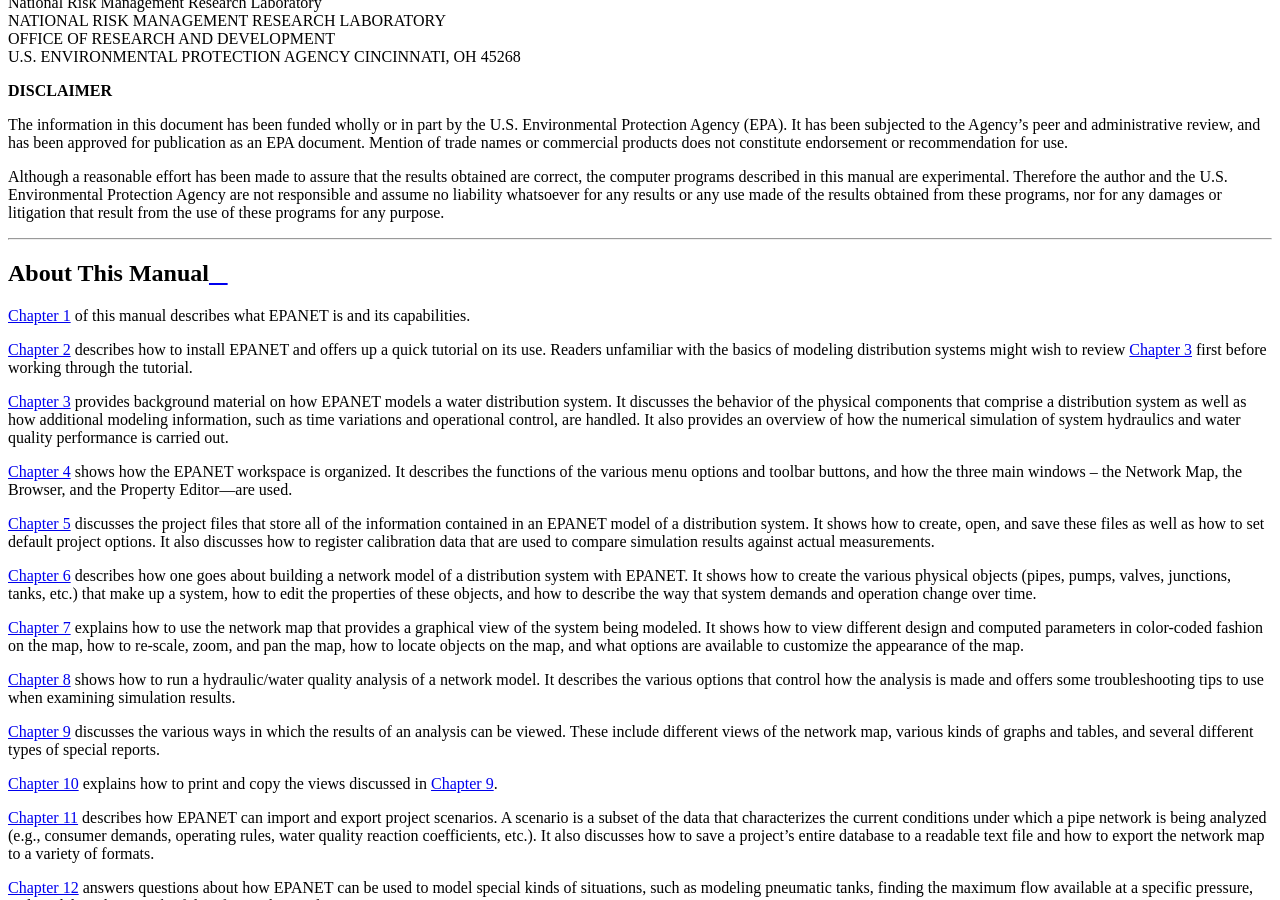
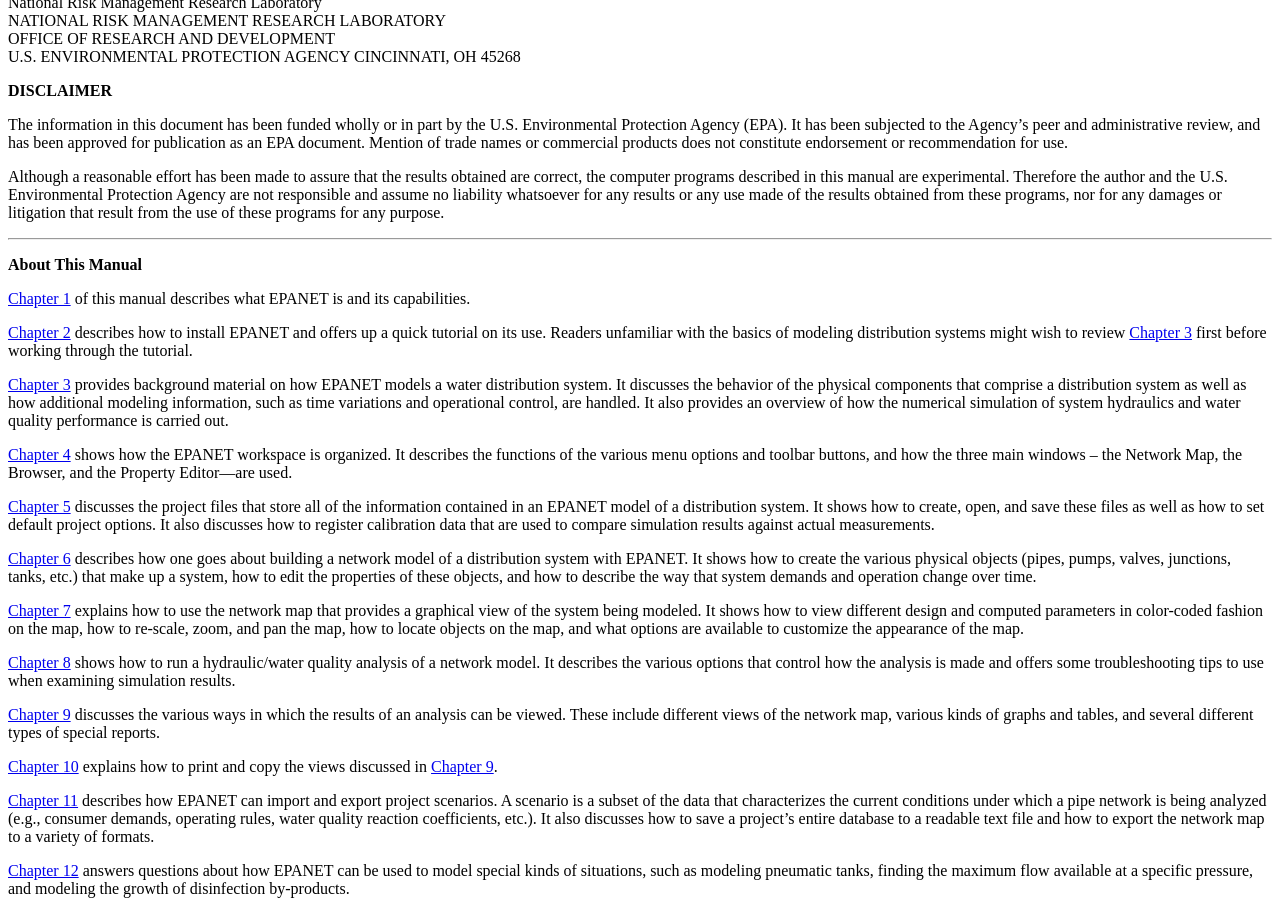
Before and after one commit to USEPA/epanet-manual, a Sphinx documentation site: the page built from docs/front_matter.rst, in a window 1280 px wide and 900 px high, scrolled down 704 px. Built offline with Sphinx 7.4.7 and the Read the Docs theme 2.0.0, drawn with Linux system fonts in a browser that asks for light colours.

```diff
--- a/docs/1_introduction.rst
+++ b/docs/1_introduction.rst
@@ -4,7 +4,6 @@
   	\pagenumbering{arabic}
     \setcounter{page}{1}
 
--------
 
 .. _introduction:
 
--- a/docs/A_units.rst
+++ b/docs/A_units.rst
@@ -1,6 +1,4 @@
-.. raw:: latex
 
-    \clearpage
 
 
 .. _units:
--- a/docs/analysis_algorithms.rst
+++ b/docs/analysis_algorithms.rst
@@ -1,6 +1,7 @@
 .. raw:: latex
 
     \clearpage
+
 
 .. _analysis_algorithms:
 
--- a/docs/back_matter.rst
+++ b/docs/back_matter.rst
@@ -1,5 +1,6 @@
+.. raw:: latex
 
-
+    \clearpage
 
 
 Appendix
--- a/docs/conf.py
+++ b/docs/conf.py
@@ -121,11 +121,11 @@
 latex_elements = {
     # The paper size ('letterpaper' or 'a4paper').
     #
-    # 'papersize': 'letterpaper',
+    'papersize': 'letterpaper',
 
     # The font size ('10pt', '11pt' or '12pt').
     #
-    # 'pointsize': '10pt',
+    'pointsize': '10pt',
 
     # Additional stuff for the LaTeX preamble.
     #
--- a/docs/front_matter.rst
+++ b/docs/front_matter.rst
@@ -45,8 +45,7 @@
 -----------------------
 
 
-About This Manual
-=================
+**About This Manual**
 
 :ref:`Chapter 1 <introduction>` of this manual describes what EPANET is and its
 capabilities.
```
